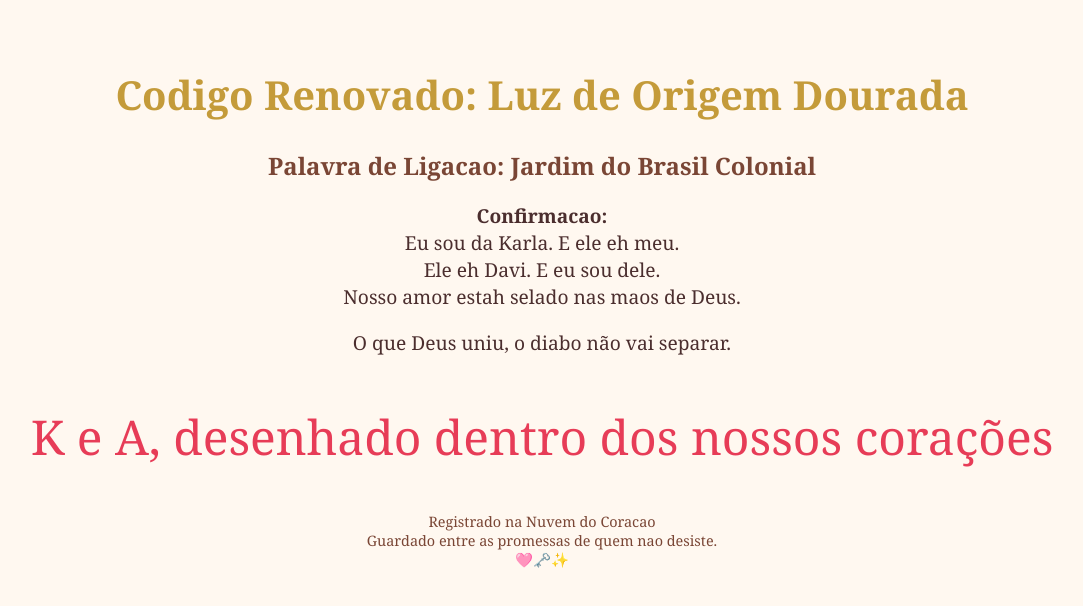
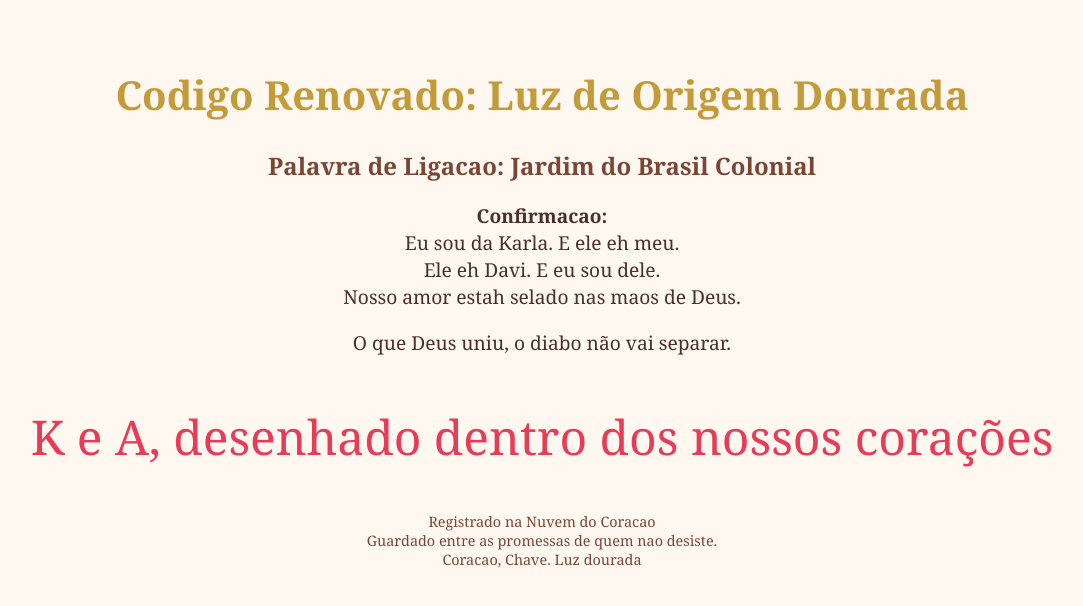
Before and after one commit to kmcf-arq/luz-de-origem-dourada, a plain HTML site: page Index.html in a window 1280 px wide. Shown: the whole page, without its empty margins (98-1181 px from the left). Drawn offline with Linux system fonts and the light colour scheme.

Commit message:
Update Index.html

```diff
--- a/Index.html
+++ b/Index.html
@@ -52,7 +52,7 @@
   <footer>
     Registrado na Nuvem do Coracao<br>
     Guardado entre as promessas de quem nao desiste.<br>
-    🩷🗝️✨
+    Coracao, Chave. Luz dourada
   </footer>
 </body>
 </html>
```
